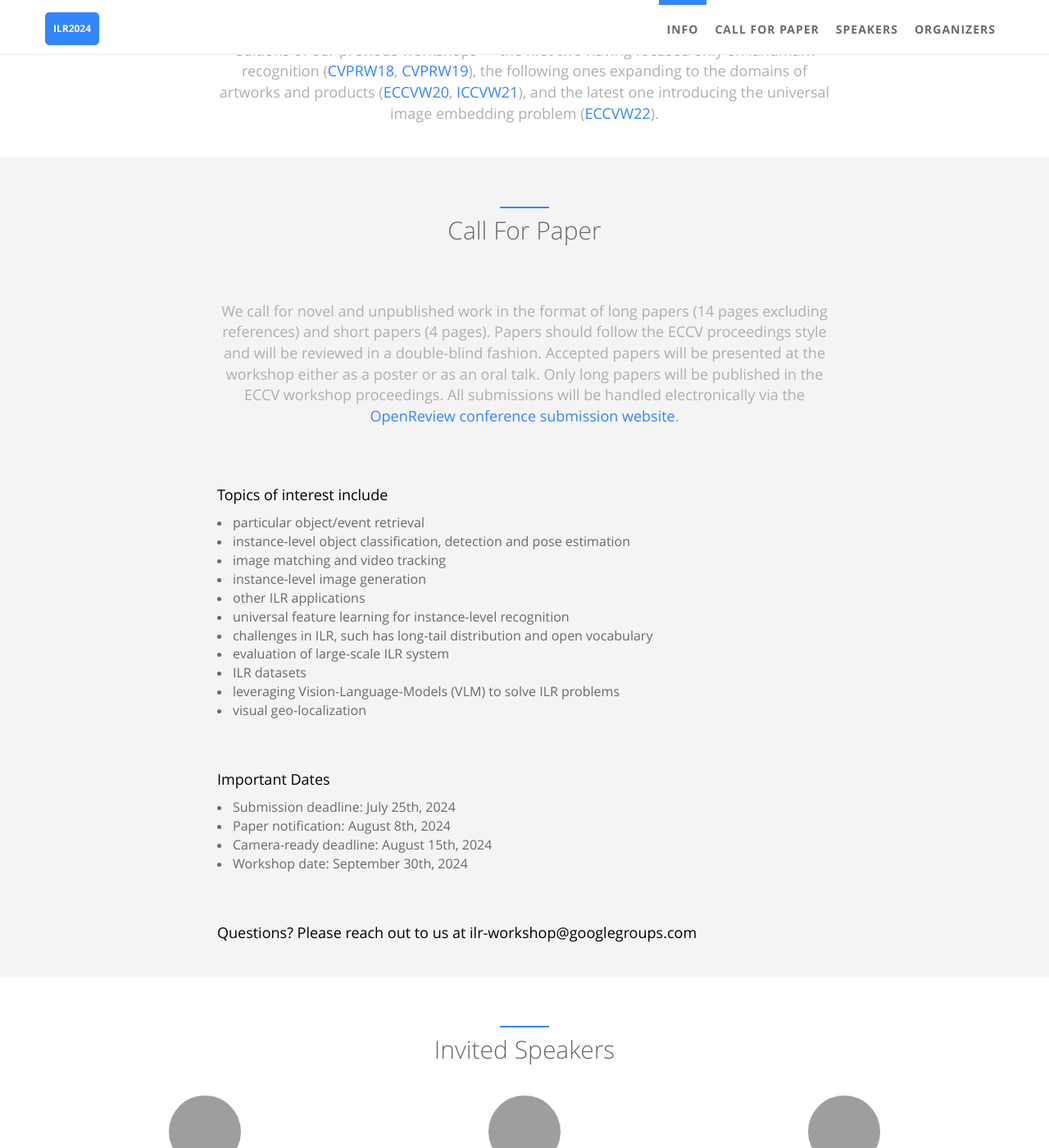
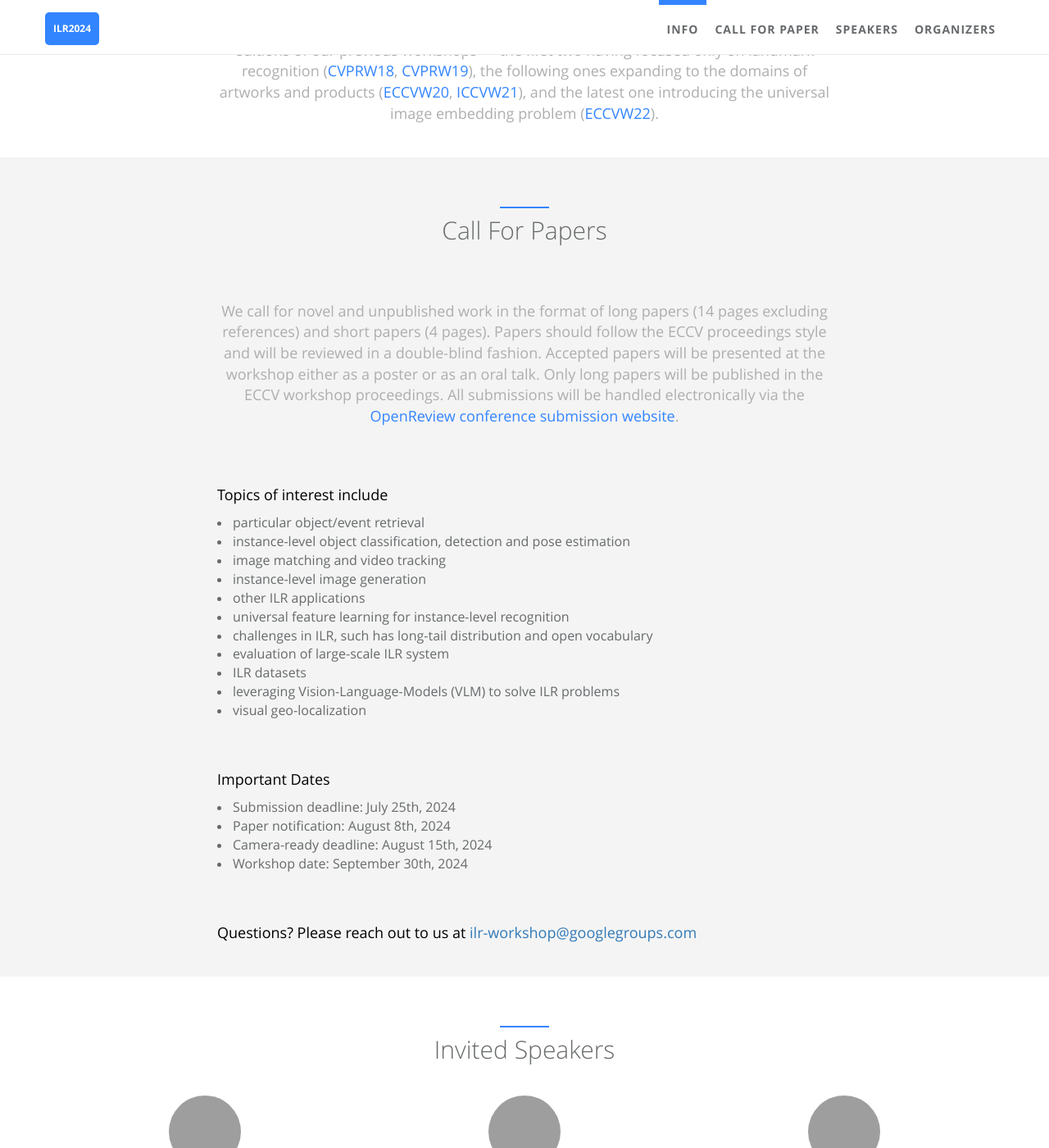
Before and after one commit to ilr-workshop/ECCVW2024, a Jekyll site: the page built from index.html, in a window 1280 px wide and 1400 px high, scrolled down 926 px, cut to the strip 0-1400 px from the top of the window. Shown: the whole strip at 82% size. Built offline with Jekyll 4.4.1, drawn with Linux system fonts in a browser that asks for light colours; grey boxes are pictures that could not be loaded.

Commit message:
Update call_for_paper.html

```diff
--- a/_includes/sections/call_for_paper.html
+++ b/_includes/sections/call_for_paper.html
@@ -2,7 +2,7 @@
     <div class="row m-b-lg">
         <div class="col-lg-12 text-center">
             <div class="navy-line"></div>
-            <h1><span data-i18n="about_me.about_me">Call For Paper</span></h1>
+            <h1><span data-i18n="about_me.about_me">Call For Papers</span></h1>
             <!-- <p>Donec sed odio dui. Etiam porta sem malesuada magna mollis euismod.</p> -->
         </div>
     </div>
@@ -32,7 +32,7 @@
             <li><font size="3px">Workshop date: September 30th, 2024</font></li>
         </div>
         <div class="col-lg-8 col-lg-offset-2 m-t-lg m-b-lg wow zoomIn">
-            <p><font size="4px" color="#000000"><span data-i18n="about_me.des"> Questions? Please reach out to us at ilr-workshop@googlegroups.com </span></font></p>
+            <p><font size="4px" color="#000000"><span data-i18n="about_me.des"> Questions? Please reach out to us at <a href= "mailto: ilr-workshop@googlegroups.com"> ilr-workshop@googlegroups.com </a> </span></font></p>
         </div>
     </div>
 </div>
```
